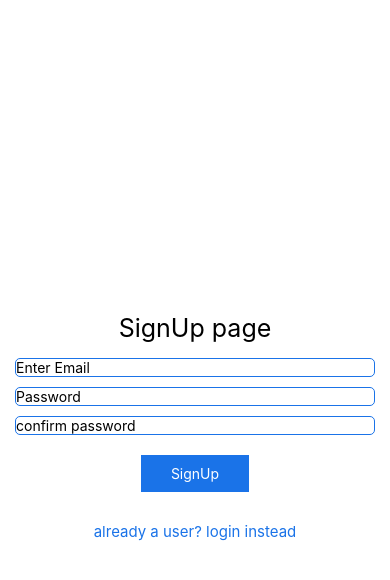
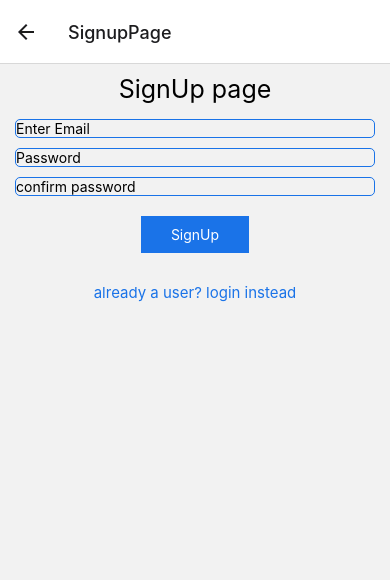
Before and after one commit to Arun-solanki-301/miniEbay, a React Native app: screen /SignupPage in a window 390 px wide. Shown: the top 580 px of the page. Built offline with nearby package versions, Linux system fonts and the light colour scheme.

Commit message:
navigation

```diff
--- a/App.js
+++ b/App.js
@@ -1,14 +1,24 @@
 import { StyleSheet, Text, View } from 'react-native'
 import React from 'react'
-import LoginPage from './screens/LoginPage'
-import SignupPage from './screens/SignupPage'
+import LoginPage from './src/screens/LoginPage'
+import SignupPage from './src//screens/SignupPage'
+import { NavigationContainer } from '@react-navigation/native';
+import 'react-native-gesture-handler';
+
+import { createStackNavigator } from '@react-navigation/stack';
+
+const Stack = createStackNavigator();
 
 const App = () => {
   return (
-    <View style={{flex : 1 , justifyContent : "center"}}>
-     {/* <LoginPage /> */}
-     <SignupPage />
-    </View>
+    // <View style={{flex : 1 , justifyContent : "center"}}>
+      <NavigationContainer>
+     <Stack.Navigator>
+      <Stack.Screen name="LoginPage" component={LoginPage} />
+      <Stack.Screen name="SignupPage" component={SignupPage} />
+    </Stack.Navigator>
+    </NavigationContainer>
+    // </View>
   )
 }
 
--- a/screens/SignupPage.js
+++ b/src/screens/LoginPage.js
@@ -1,75 +1,66 @@
 import { StyleSheet, Text, TextInput, TouchableOpacity, View } from 'react-native'
 import React, { useState } from 'react'
 
-const SignupPage = () => {
-  const [SignUpDetails, setSignUpDetails] = useState({
+const LoginPage = ({navigation}) => {
+  const [loginDetails, setLoginDetails] = useState({
     email: "",
-    password: "",
-    confirm : ""
+    password: ""
   })
 
   const handleUserDetails = (value, key) => {
-    setSignUpDetails({
-      ...SignUpDetails,
+    setLoginDetails({
+      ...loginDetails,
       [key]: value
     })
   }
 
   const handleLogin = () => {
-    if (SignUpDetails.email && SignUpDetails.password) {
-      console.log(SignUpDetails.email, SignUpDetails.password);
-      setSignUpDetails({
+    if (loginDetails.email && loginDetails.password) {
+      console.log(loginDetails.email, loginDetails.password);
+      setLoginDetails({
         email: "",
-        password: "",
-        confirm :""
+        password: ""
       })
     }
   }
 
-  console.log(SignUpDetails, "jfajfhnksfnakjs")
+  console.log(loginDetails, "jfajfhnksfnakjs")
   return (
     <View style={styles.container} >
-      <Text style={styles.HeaderBtnText}>SignUp page</Text>
+      <Text style={styles.HeaderBtnText}>Login page</Text>
       <TextInput
         style={styles.textInput}
         placeholder='Enter Email'
-        value={SignUpDetails.email}
+        value={loginDetails.email}
         onChangeText={(e) => handleUserDetails(e, "email")}
       />
 
       <TextInput
       style={styles.textInput}
         placeholder='Password'
-        value={SignUpDetails.password}
+        value={loginDetails.password}
         onChangeText={(e) => handleUserDetails(e, "password")}
-      />
-
-      <TextInput
-      style={styles.textInput}
-        placeholder='confirm password'
-        value={SignUpDetails.confirm}
-        onChangeText={(e) => handleUserDetails(e, "confirm")}
       />
       <View style={styles.btnContainer}>
       <TouchableOpacity onPress={handleLogin}
         style={styles.logiButton}
       >
-        <Text style={styles.loginBtnText}>SignUp</Text>
+        <Text style={styles.loginBtnText}>Login</Text>
       </TouchableOpacity>
       </View>
       <TouchableOpacity
           style={styles.signUpOnLogin}
-          // onPress={() => navigation.navigate("Home")}
+          onPress={() => navigation.navigate("SignupPage")}
         >
           <Text style={styles.signUpOnLoginText}>
-            already a user? login instead
+            new user? sign up instead
           </Text>
         </TouchableOpacity>
     </View>
   )
 }
 
-export default SignupPage
+export default LoginPage
 
 const styles = StyleSheet.create({
   container: {
--- a/screens/LoginPage.js
+++ b/src/screens/SignupPage.js
@@ -1,66 +1,75 @@
 import { StyleSheet, Text, TextInput, TouchableOpacity, View } from 'react-native'
 import React, { useState } from 'react'
 
-const LoginPage = () => {
-  const [loginDetails, setLoginDetails] = useState({
+const SignupPage = ({navigation}) => {
+  const [SignUpDetails, setSignUpDetails] = useState({
     email: "",
-    password: ""
+    password: "",
+    confirm : ""
   })
 
   const handleUserDetails = (value, key) => {
-    setLoginDetails({
-      ...loginDetails,
+    setSignUpDetails({
+      ...SignUpDetails,
       [key]: value
     })
   }
 
   const handleLogin = () => {
-    if (loginDetails.email && loginDetails.password) {
-      console.log(loginDetails.email, loginDetails.password);
-      setLoginDetails({
+    if (SignUpDetails.email && SignUpDetails.password) {
+      console.log(SignUpDetails.email, SignUpDetails.password);
+      setSignUpDetails({
         email: "",
-        password: ""
+        password: "",
+        confirm :""
       })
     }
   }
 
-  console.log(loginDetails, "jfajfhnksfnakjs")
+  console.log(SignUpDetails, "jfajfhnksfnakjs")
   return (
     <View style={styles.container} >
-      <Text style={styles.HeaderBtnText}>Login page</Text>
+      <Text style={styles.HeaderBtnText}>SignUp page</Text>
       <TextInput
         style={styles.textInput}
         placeholder='Enter Email'
-        value={loginDetails.email}
+        value={SignUpDetails.email}
         onChangeText={(e) => handleUserDetails(e, "email")}
       />
 
       <TextInput
       style={styles.textInput}
         placeholder='Password'
-        value={loginDetails.password}
+        value={SignUpDetails.password}
         onChangeText={(e) => handleUserDetails(e, "password")}
+      />
+
+      <TextInput
+      style={styles.textInput}
+        placeholder='confirm password'
+        value={SignUpDetails.confirm}
+        onChangeText={(e) => handleUserDetails(e, "confirm")}
       />
       <View style={styles.btnContainer}>
       <TouchableOpacity onPress={handleLogin}
         style={styles.logiButton}
       >
-        <Text style={styles.loginBtnText}>Login</Text>
+        <Text style={styles.loginBtnText}>SignUp</Text>
       </TouchableOpacity>
       </View>
       <TouchableOpacity
           style={styles.signUpOnLogin}
-          // onPress={() => navigation.navigate("Register")}
+          onPress={() => navigation.navigate("LoginPage")}
         >
           <Text style={styles.signUpOnLoginText}>
-            new user? sign up instead
+            already a user? login instead
           </Text>
         </TouchableOpacity>
     </View>
   )
 }
 
-export default LoginPage
+export default SignupPage
 
 const styles = StyleSheet.create({
   container: {
```
Also changed, not shown: package.json (+6 -1 lines), 2 other files (tests, documents, lock files or other folders).
